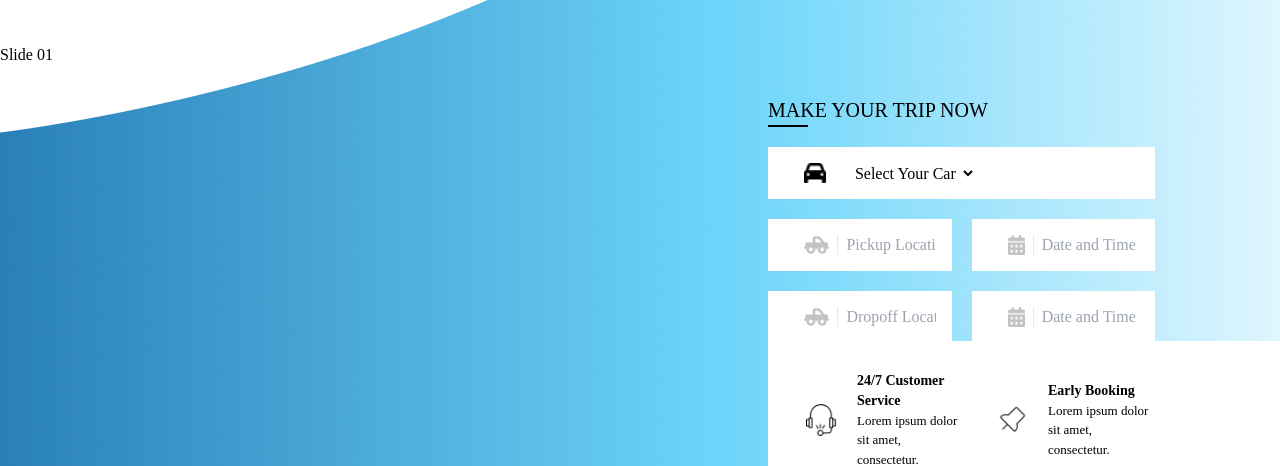
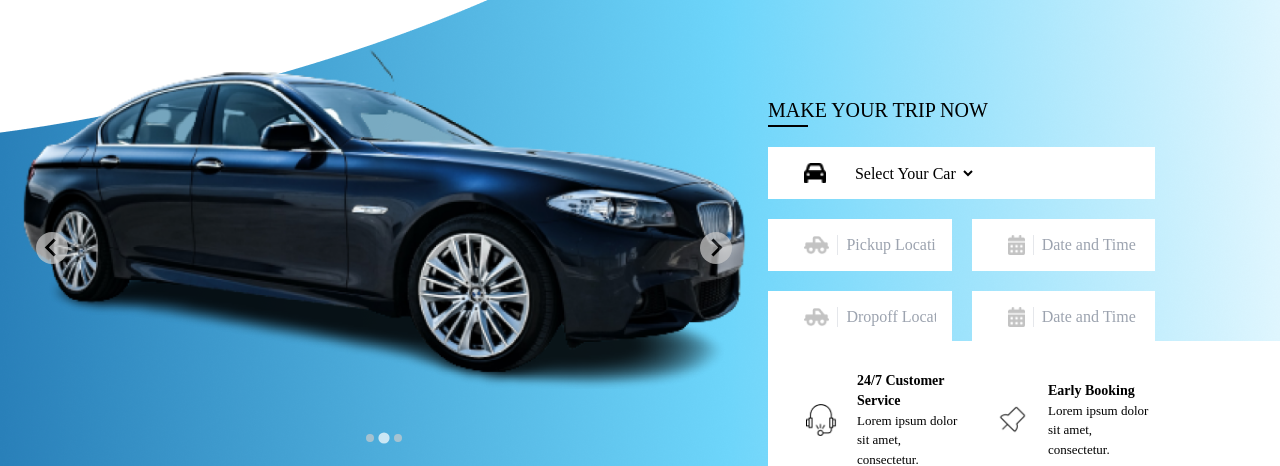
Before and after one commit to vfshera/taxibooking, a website: page src/index.html in a window 1280 px wide. Shown: the part 511-977 px from the top of the page. Drawn offline with nearby package versions, Linux system fonts and the light colour scheme; files that its build step writes are made by us from their sources.

Commit message:
splide js

```diff
--- a/src/index.html
+++ b/src/index.html
@@ -4,6 +4,19 @@
     <meta charset="UTF-8" />
     <meta name="viewport" content="width=device-width, initial-scale=1.0" />
     <link href="/dist/output.css" rel="stylesheet" />
+
+    <!-- SPLIDE-->
+    <link
+      rel="stylesheet"
+      href="https://cdn.jsdelivr.net/npm/@splidejs/splide@4.1.3/dist/css/splide.min.css"
+    />
+    <script src="https://cdn.jsdelivr.net/npm/@splidejs/splide@4.1.3/dist/js/splide.min.js"></script>
+    <script defer>
+      document.addEventListener("DOMContentLoaded", function () {
+        const splide = new Splide(".splide", { type: "loop", autoplay: true });
+        splide.mount();
+      });
+    </script>
   </head>
   <body>
     <!-- MAIN HEADER -->
@@ -66,12 +79,20 @@
 
       <div class="flex h-full">
         <!-- car -->
-        <div class="car w-3/5 pt-12">
+        <div class="car px-5 w-3/5 pt-12">
           <!-- car slider -->
           <section class="splide" aria-label="Car Slider">
             <div class="splide__track">
               <ul class="splide__list">
-                <li class="splide__slide">Slide 01</li>
+                <li class="splide__slide">
+                  <img src="/public/images/wish.png" alt="" />
+                </li>
+                <li class="splide__slide">
+                  <img src="/public/images/big-bmw.png" alt="" />
+                </li>
+                <li class="splide__slide">
+                  <img src="/public/images/yellow.png" alt="" />
+                </li>
               </ul>
             </div>
           </section>
@@ -189,7 +210,7 @@
 
     <section class="welcome pt-[80px] pb-[56px] flex flex-col items-center">
       <h1 class="text-[60px] font-medium">
-        WELCOME TO TAXI <span class="text-blue">BOOKING</span>WEBSITE
+        WELCOME TO TAXI <span class="text-blue">BOOKING</span> WEBSITE
       </h1>
       <h3 class="text-5xl font-medium">WE HAVE MOST RELIABLE TAXI FLEET</h3>
     </section>
```
Also changed, not shown: public/images/big-bmw.png (added), public/images/bmw.png (added), public/images/wish.png (added), public/images/yellow.png (added).
